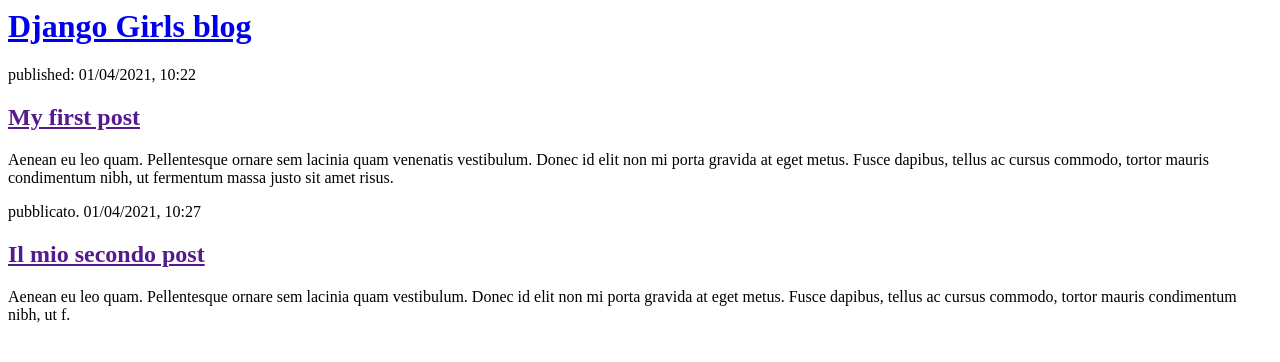
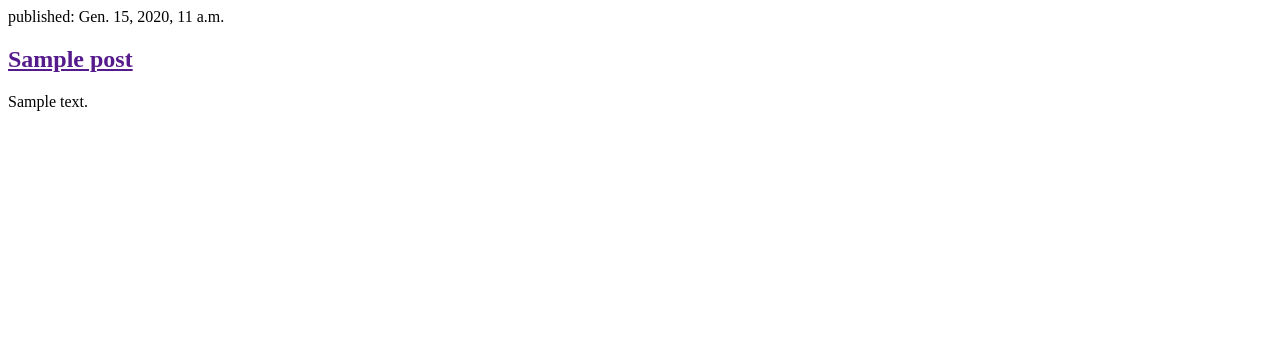
Before and after one commit to vitoskyy/my-first-blog, a Django app: page / in a window 1280 px wide. Shown: the top 362 px of the page. Run offline with Django 3.2, Linux system fonts and the light colour scheme; tables that the repository leaves empty hold one stand-in row (values such as "Sample post").

Commit message:
Modified templates to display posts from database.

```diff
--- a/blog/templates/blog/post_list.html
+++ b/blog/templates/blog/post_list.html
@@ -3,20 +3,12 @@
         <title>Django Girls blog</title>
     </head>
     <body>
-        <div>
-            <h1><a href="/">Django Girls blog</a></h1>
+        {% for post in posts %}
+            <div>
+                <p>published: {{ post.published_date }}</p>
+                <h2><a href="">{{ post.title }}</a></h2>
+                <p>{{ post.text|linebreaksbr }}</p>
         </div>
-
-        <div>
-            <p>published: 01/04/2021, 10:22</p>
-            <h2><a href="">My first post</a></h2>
-            <p>Aenean eu leo quam. Pellentesque ornare sem lacinia quam venenatis vestibulum. Donec id elit non mi porta gravida at eget metus. Fusce dapibus, tellus ac cursus commodo, tortor mauris condimentum nibh, ut fermentum massa justo sit amet risus.</p>
-        </div>
-
-        <div>
-            <p>pubblicato. 01/04/2021, 10:27</p>
-            <h2><a href="">Il mio secondo post</a></h2>
-            <p>Aenean eu leo quam. Pellentesque ornare sem lacinia quam vestibulum. Donec id elit non mi porta gravida at eget metus. Fusce dapibus, tellus ac cursus commodo, tortor mauris condimentum nibh, ut f.</p>
-        </div>
+        {% endfor %}
     </body>
 </html>
--- a/blog/views.py
+++ b/blog/views.py
@@ -1,5 +1,8 @@
 from django.shortcuts import render
+from django.utils import timezone
+from .models import Post
 
 
 def post_list(request):
-    return render(request, 'blog/post_list.html', {})
+    posts = Post.objects.filter(published_date__lte=timezone.now()).order_by("published_date")
+    return render(request, 'blog/post_list.html', {"posts": posts})
```
